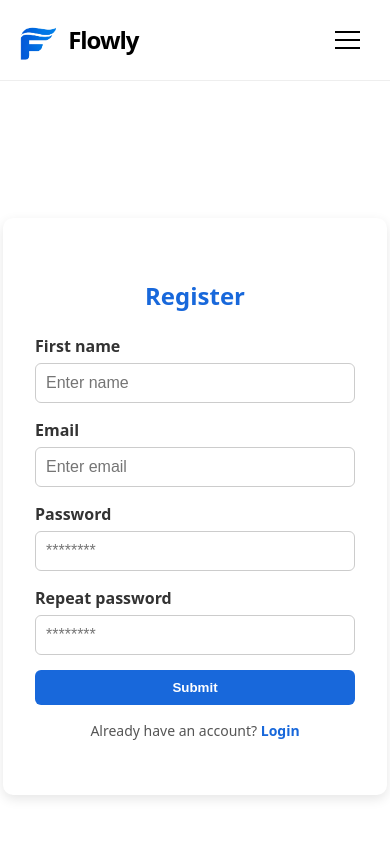
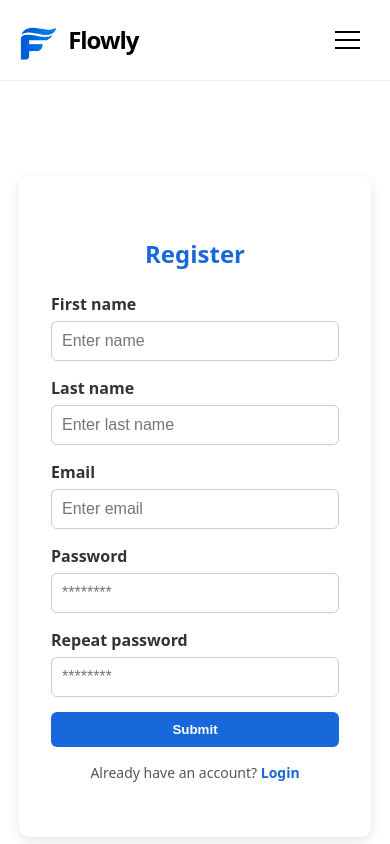
Before and after one commit to stefanpopovic01/project-management-app, a React (Vite) app in the folder frontend/: page /register in a window 390 px wide. Shown: the top 844 px of the page. Built offline with nearby package versions, Linux system fonts and the light colour scheme.

Commit message:
feat(pages) add lastName field in Register and responsive design in Login & Register

```diff
--- a/frontend/src/pages/Login/Login.css
+++ b/frontend/src/pages/Login/Login.css
@@ -90,3 +90,14 @@
     bottom: 0%;
     width: 23%;
 }
+
+@media (max-width: 768px) {
+  .login-form{
+    width: 18rem;
+  }
+
+  .backgroundImg1, .backgroundImg2{
+    display: none;
+  }
+
+}
--- a/frontend/src/pages/Register/Register.css
+++ b/frontend/src/pages/Register/Register.css
@@ -80,3 +80,14 @@
     bottom: 0%;
     width: 23%;
 }
+
+@media (max-width: 768px) {
+  .register-form{
+    width: 18rem;
+  }
+
+  .backgroundImg1, .backgroundImg2{
+    display: none;
+  }
+
+}
--- a/frontend/src/pages/Register/Register.jsx
+++ b/frontend/src/pages/Register/Register.jsx
@@ -9,6 +9,7 @@
 function Register() {
 
   const [firstName, setFirstName] = useState("");
+  const [lastName, setLastName] = useState("");
   const [email, setEmail] = useState("");
   const [password, setPassword] = useState("");
   const [password1, setPassword1] = useState("");
@@ -27,7 +28,7 @@
     }
 
     try {
-      const res = await register({ email, password, firstName });
+      const res = await register({ email, password, firstName, lastName });
 
       setSuccess(true);
       setError("");
@@ -51,6 +52,9 @@
 
         <label>First name</label>
         <input type="text" placeholder="Enter name" required value={firstName} onChange={(e) => setFirstName(e.target.value)}/>
+
+        <label>Last name</label>
+        <input type="text" placeholder="Enter last name" required value={lastName} onChange={(e) => setLastName(e.target.value)}/>
 
         <label>Email</label>
         <input type="email" placeholder="Enter email" required value={email} onChange={(e) => setEmail(e.target.value)}/>
```
